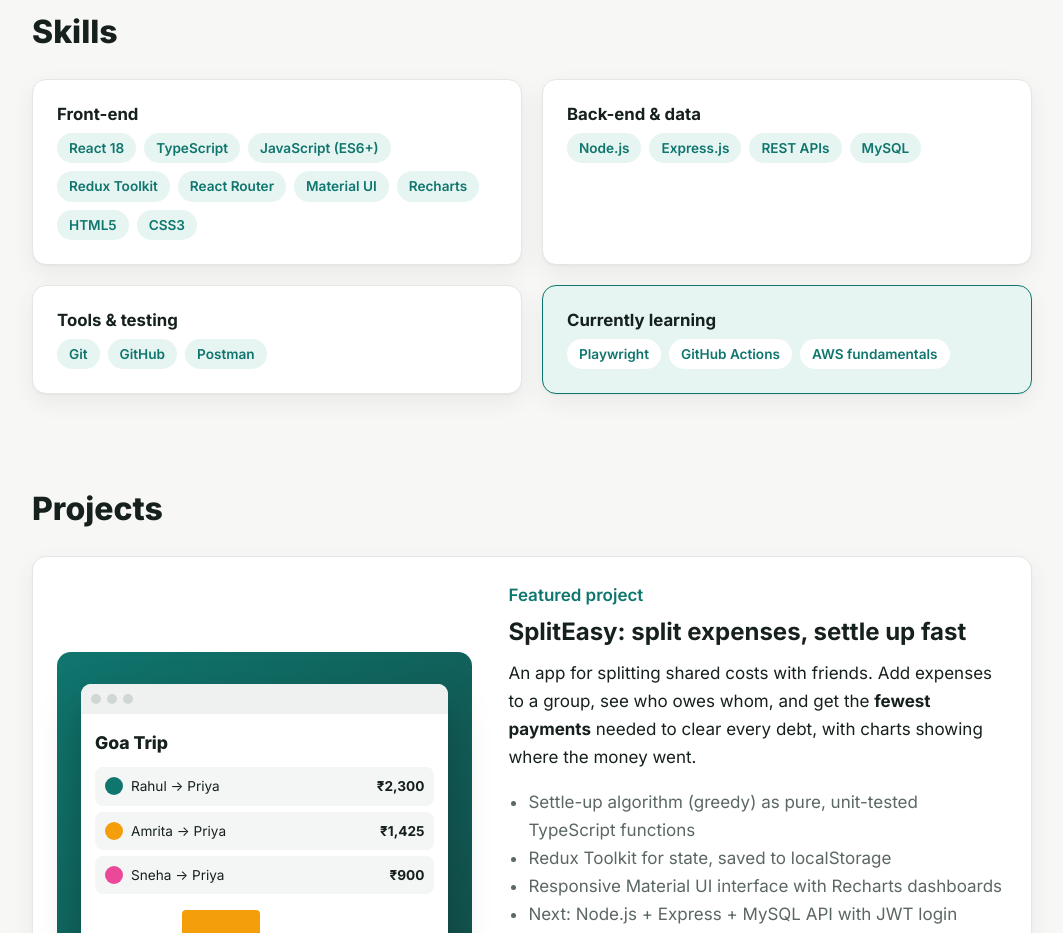
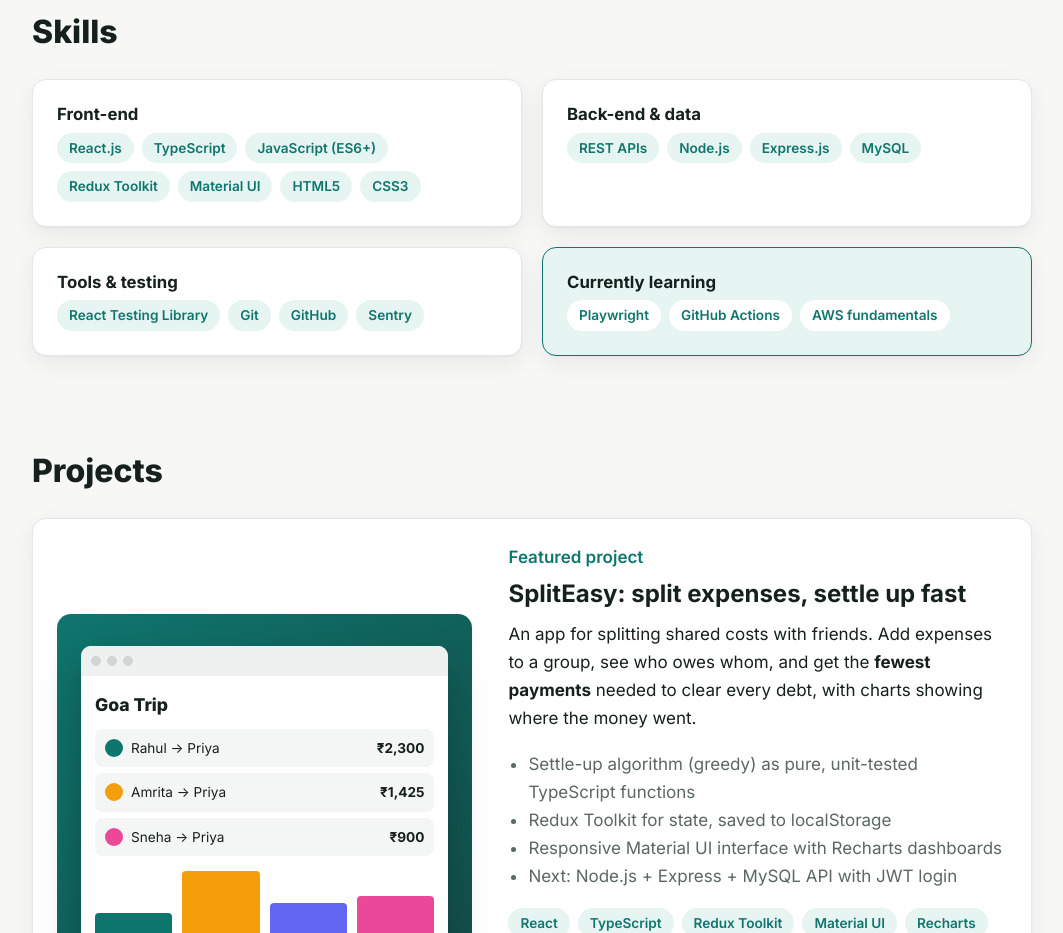
Before and after one commit to amritaB23/portfolio, a plain HTML site: page index.html in a window 1280 px wide. Shown: the part 1320-2253 px from the top of the page, without its empty margins (108-1171 px from the left). Drawn offline with Linux system fonts and the light colour scheme.

Commit message:
Update skills to match resume

```diff
--- a/index.html
+++ b/index.html
@@ -80,20 +80,20 @@
         <div class="card">
           <h3>Front-end</h3>
           <ul class="tags">
-            <li>React 18</li><li>TypeScript</li><li>JavaScript (ES6+)</li><li>Redux Toolkit</li>
-            <li>React Router</li><li>Material UI</li><li>Recharts</li><li>HTML5</li><li>CSS3</li>
+            <li>React.js</li><li>TypeScript</li><li>JavaScript (ES6+)</li><li>Redux Toolkit</li>
+            <li>Material UI</li><li>HTML5</li><li>CSS3</li>
           </ul>
         </div>
         <div class="card">
           <h3>Back-end &amp; data</h3>
           <ul class="tags">
-            <li>Node.js</li><li>Express.js</li><li>REST APIs</li><li>MySQL</li>
+            <li>REST APIs</li><li>Node.js</li><li>Express.js</li><li>MySQL</li>
           </ul>
         </div>
         <div class="card">
           <h3>Tools &amp; testing</h3>
           <ul class="tags">
-            <li>Git</li><li>GitHub</li><li>Postman</li>
+            <li>React Testing Library</li><li>Git</li><li>GitHub</li><li>Sentry</li>
           </ul>
         </div>
         <div class="card card-accent">
```
